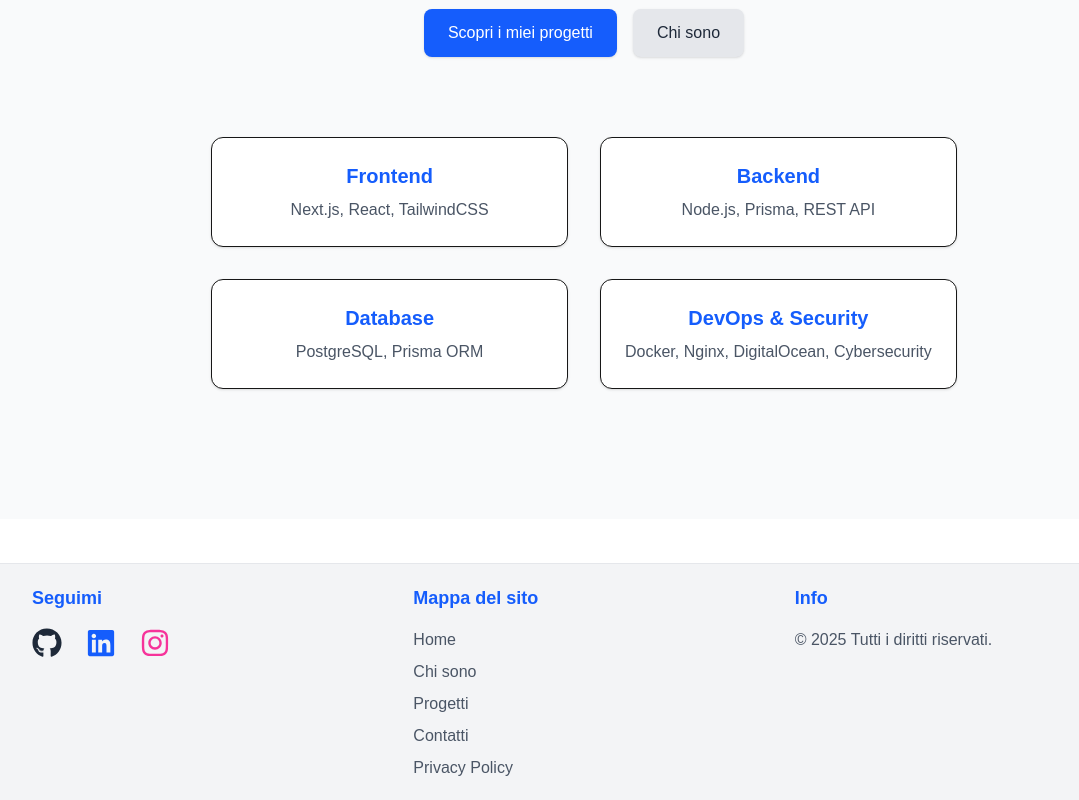
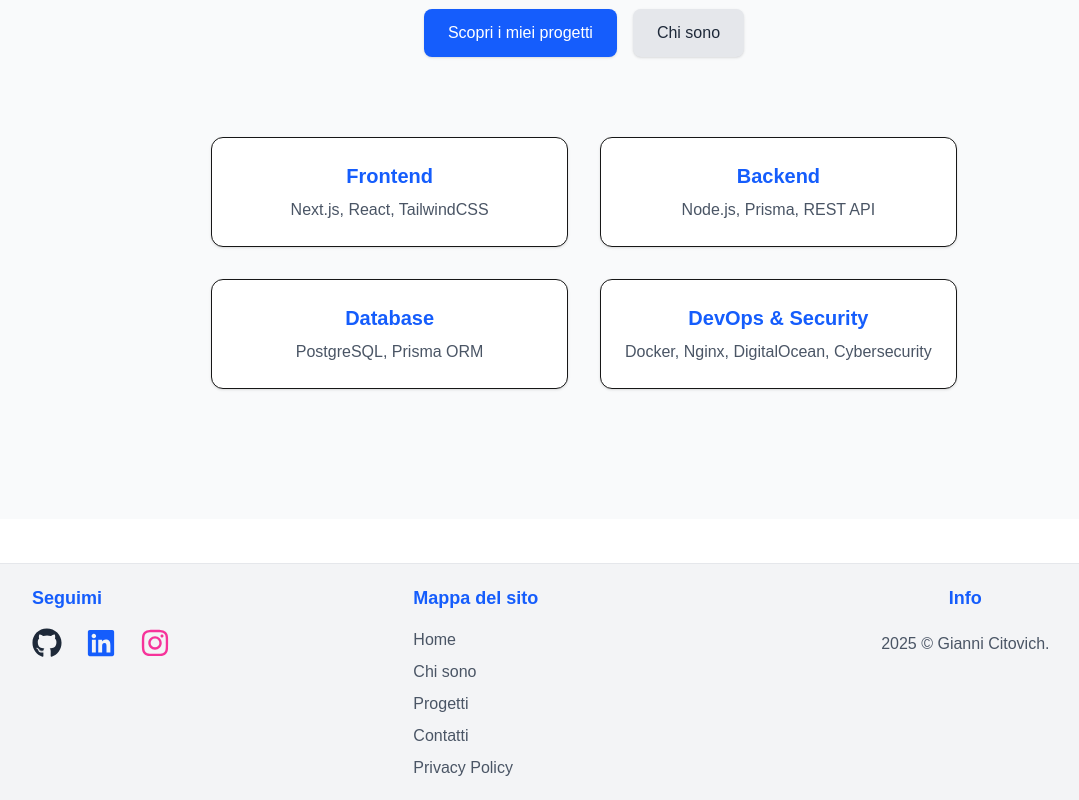
Before and after one commit to aitsu01/portfolio-devops, a Next.js app: page / in a window 1280 px wide. Shown: the part 281-1081 px from the top of the page, without its empty margins (56-1135 px from the left). Built offline with nearby package versions, Linux system fonts and the light colour scheme.

Commit message:
footer migliorato

```diff
--- a/src/app/components/Footer.tsx
+++ b/src/app/components/Footer.tsx
@@ -62,12 +62,12 @@
         </div>
 
         {/* Colonna 3: Info */}
-        <div>
-          <h3 className="text-lg font-semibold mb-4 text-blue-600 ">Info</h3>
-          <p className="text-gray-600">
-            © {new Date().getFullYear()} Tutti i diritti riservati.
-          </p>
+        <div className="text-center">
+          <h3 className="text-lg font-semibold mb-5 text-blue-600">Info</h3>
+          <p className="text-gray-600" >{new Date().getFullYear()} © Gianni Citovich.</p>
         </div>
+
+
       </div>
     </footer>
   )
```
